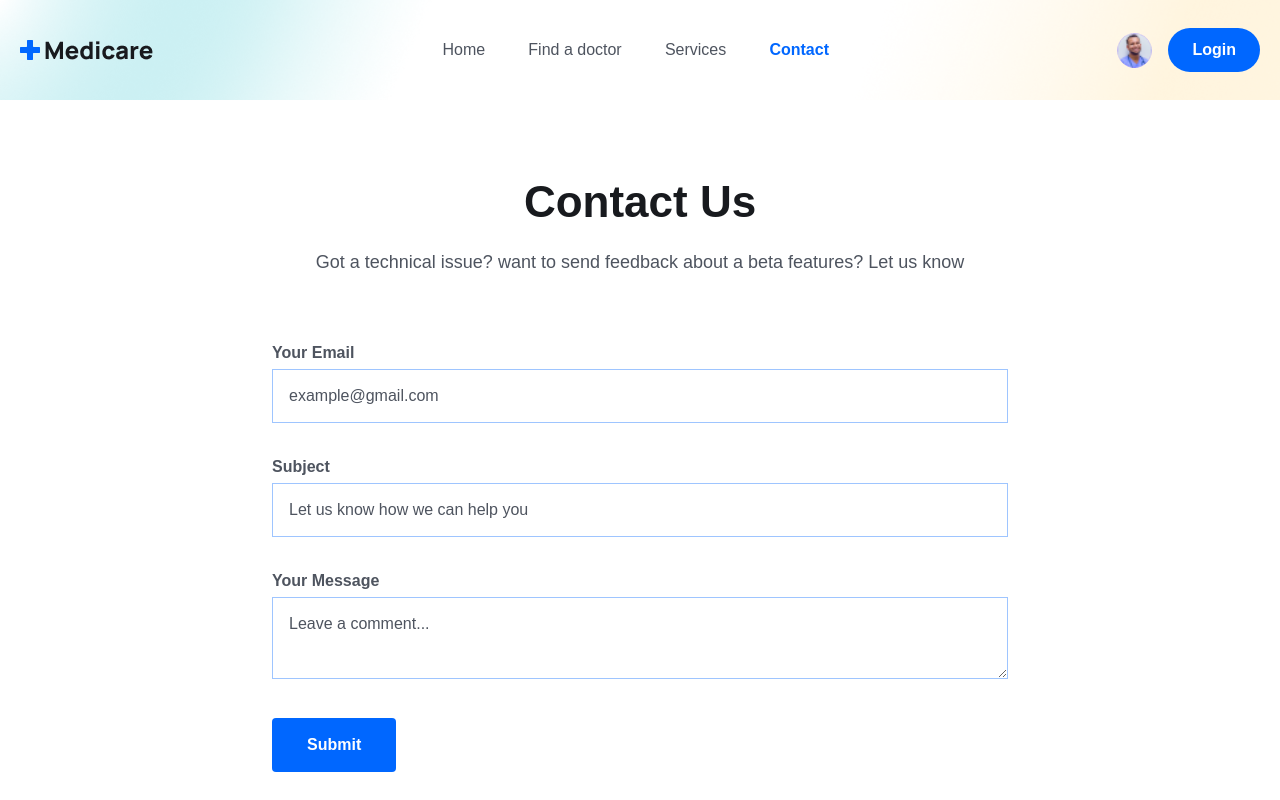
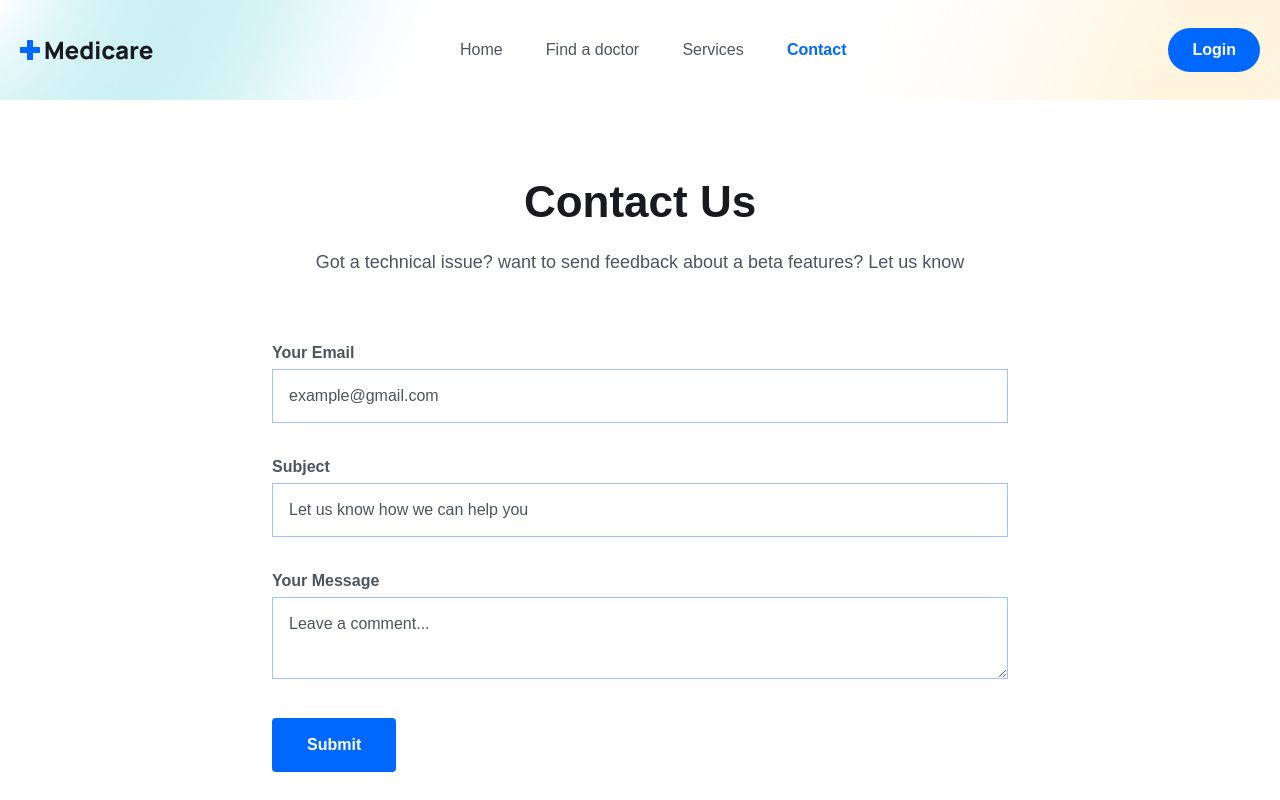
Before and after one commit to SathurshanPrabaharan/medicare-booking-app, a React (Vite) app in the folder frontend/: page /contact in a window 1280 px wide. Shown: the top 800 px of the page. Built offline with nearby package versions, Linux system fonts and the light colour scheme.

Commit message:
Updated with user data

```diff
--- a/frontend/src/Components/Header/Header.jsx
+++ b/frontend/src/Components/Header/Header.jsx
@@ -1,8 +1,9 @@
-import React, { useEffect, useRef } from "react";
+import React, { useContext, useEffect, useRef } from "react";
 import logo from "../../assets/images/logo.png";
 import userImg from "../../assets/images/avatar-icon.png";
 import { Link, NavLink } from "react-router-dom";
 import { BiMenu } from "react-icons/bi";
+import { AuthContext } from "../../Context/authContext";
 
 const navLinks = [
   {
@@ -26,6 +27,7 @@ const navLinks = [
 function Header() {
   const headerRef = useRef(null);
   const menuRef = useRef(null);
+  const { user, role, token } = useContext(AuthContext);
 
   const handleStickyHeader = () => {
     window.addEventListener("scroll", () => {
@@ -78,19 +80,26 @@ function Header() {
 
           {/* ===================== Nav Right ======================== */}
           <div className="flex items-center gap-4 justify-end">
+            <h1>{user?.name}</h1>
+            {token && user ? (
               <div>
-              <Link to="/">
+                <Link to={`${role==='doctor'?'/doctors/profile/me':'users/profile/me'}`}>
                   <figure className="w-[35px] h-[35px] rouned-full">
-                  <img src={userImg} className="w-full rounded-full" alt="" />
+                    <img
+                      src={user.photo}
+                      className="w-full rounded-full"
+                      alt=""
+                    />
                   </figure>
                 </Link>
               </div>
-
+            ) : (
               <Link to="/login">
                 <button className="bg-primaryColor py-2 px-6 text-white font-[600] h-[44px] flex items-center justify-center rounded-[50px]">
                   Login
                 </button>
               </Link>
+            )}
 
             <span className="md:hidden" onClick={toggleMenu}>
               <BiMenu className="w-6 h-6 curson-pointer" />
```
Lines whose indentation alone changed are shown as unchanged.
